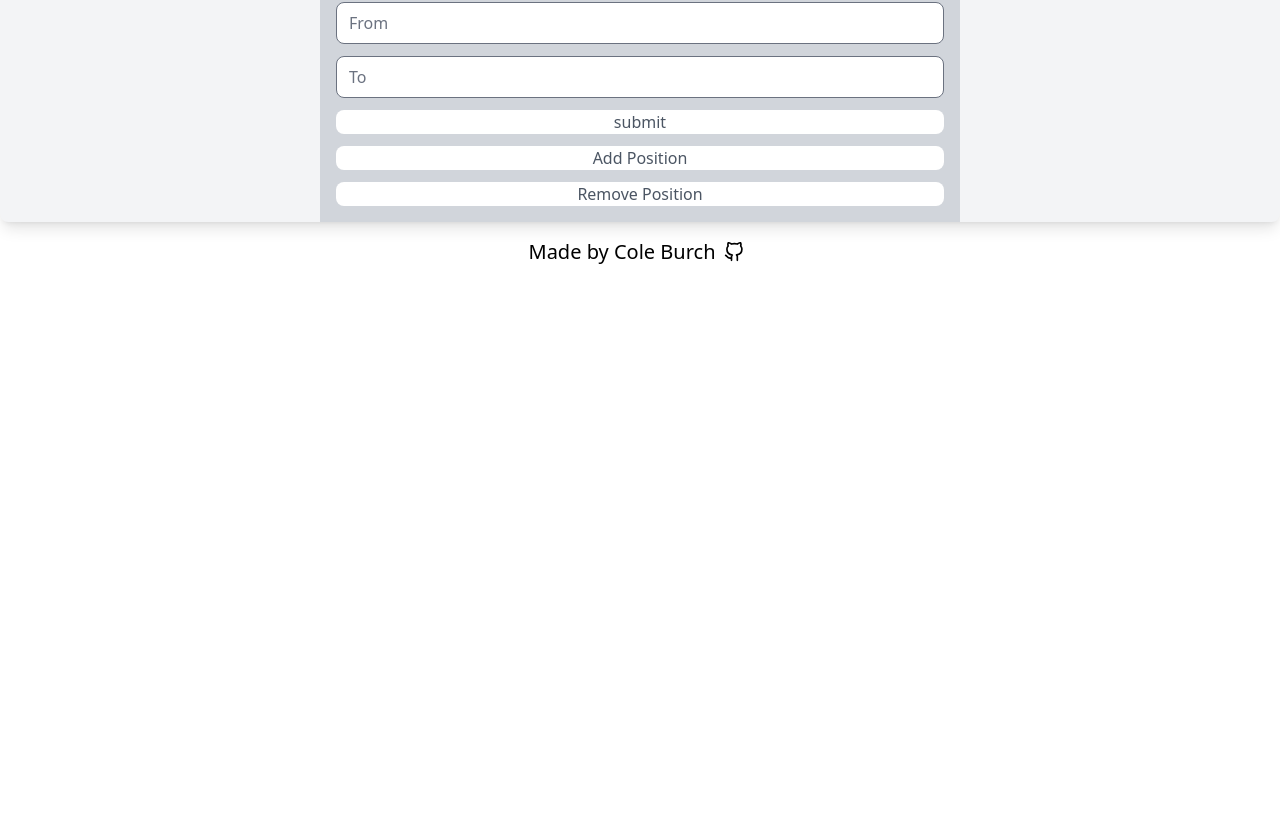
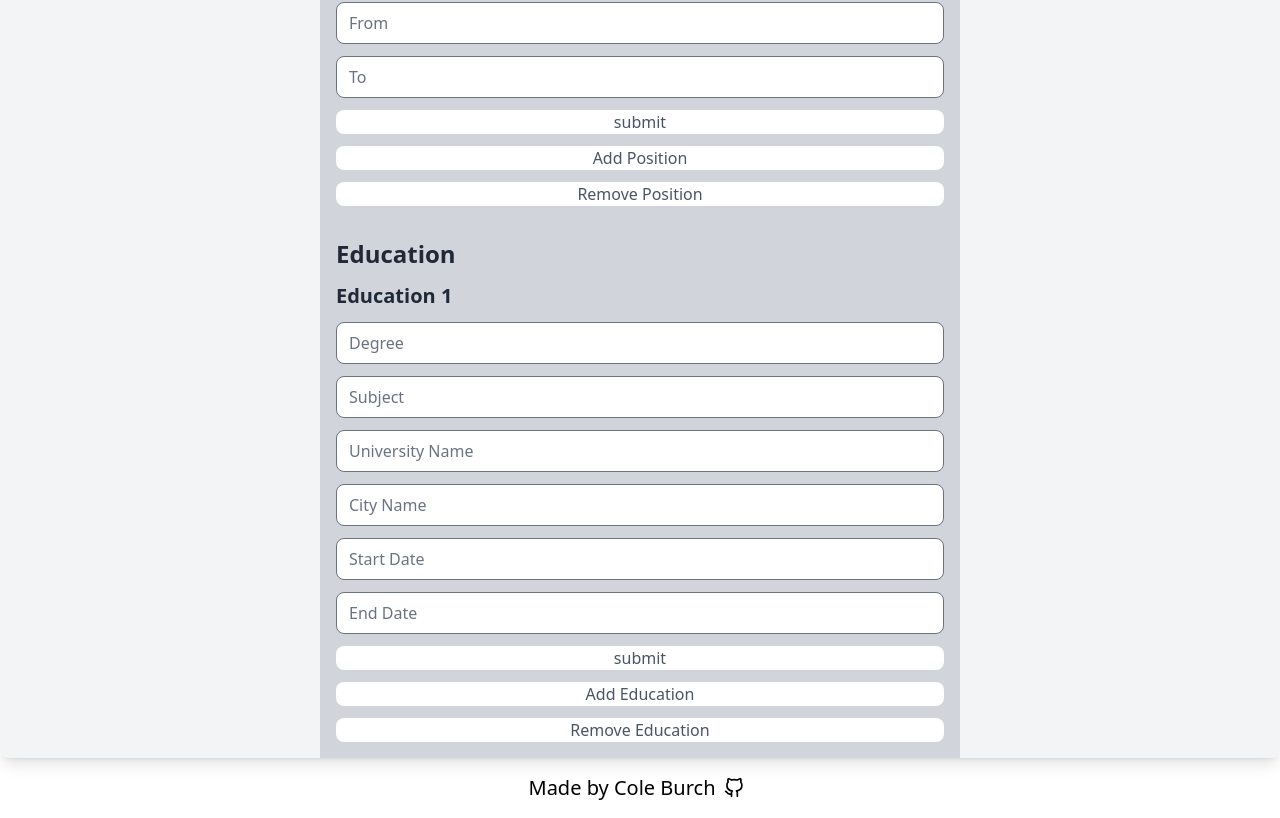
Before and after one commit to ColeBurch/odin-cv, a React app: page / in a window 1280 px wide. Shown: the part 690-1508 px from the top of the page. Before the commit the page ends 972 px from the top, so only its background shows below. Built offline with nearby package versions, Linux system fonts and the light colour scheme; the HTML template or start-up script is replaced by a standard one.

Commit message:
Pass EducationForm info to CV

```diff
--- a/src/components/CV.tsx
+++ b/src/components/CV.tsx
@@ -10,6 +10,16 @@ type ExperienceInfo = {
   endingYear?: number;
 };
 
+type EducationInfo = {
+  ID?: number;
+  degree?: string;
+  subject?: string;
+  universityName?: string;
+  cityName?: string;
+  startDate?: number;
+  endDate?: number;
+};
+
 type CVInfo = {
   personalInfo: {
     firstName: string;
@@ -19,6 +29,7 @@ type CVInfo = {
     email: string;
   };
   ExperienceInfoArray: Array<ExperienceInfo>;
+  EducationInfoArray: Array<EducationInfo>;
 };
 
 type CVState = {};
@@ -43,6 +54,11 @@ class CV extends Component<CVInfo, CVState> {
             <div>{Experience.position}</div>
           ))}
         </div>
+        <div>
+          {this.props.EducationInfoArray.map((education) => (
+            <div>{education.degree}</div>
+          ))}
+        </div>
       </div>
     );
   }
--- a/src/components/EducationForm.tsx
+++ b/src/components/EducationForm.tsx
@@ -78,6 +78,9 @@ const EducationForm = (props: ExperienceFormProps) => {
         onChange={(e) => setEndDate(Number(e.target.value))}
         className="rounded-lg"
       />
+      <button type="submit" className="bg-white rounded-lg">
+        submit
+      </button>
     </form>
   );
 };
--- /dev/null
+++ b/src/components/EducationFormHandler.tsx
@@ -0,0 +1,110 @@
+import * as React from "react";
+import { useState, useEffect } from "react";
+import EducationForm from "./EducationForm";
+
+type EducationFormHandlerProps = {
+  passEducationInfo: Function;
+};
+
+type EducationObject = {
+  ID?: number;
+  degree?: string;
+  subject?: string;
+  universityName?: string;
+  cityName?: string;
+  startDate?: number;
+  endDate?: number;
+};
+
+const EducationFormHandler = (props: EducationFormHandlerProps) => {
+  const [educationInfoArray, setEducationInfoArray] = useState<
+    EducationObject[] | null
+  >([]);
+  const [educationArray, setEducationArray] = useState<Array<number> | null>([
+    1,
+  ]);
+  const [educationCount, setEducationCount] = useState<number>(2);
+
+  useEffect(() => {
+    props.passEducationInfo(educationInfoArray);
+  }, [educationInfoArray]);
+
+  const getEducationInfo = (
+    ID: number,
+    degree: string,
+    subject: string,
+    universityName: string,
+    cityName: string,
+    startDate: number,
+    endDate: number
+  ) => {
+    const educationInfo = {
+      ID,
+      degree,
+      subject,
+      universityName,
+      cityName,
+      startDate,
+      endDate,
+    };
+    let check: boolean = educationInfoArray.some(
+      (education) => education.ID === educationInfo.ID
+    );
+    if (check === false) {
+      setEducationInfoArray(
+        [...educationInfoArray, educationInfo].sort(function (a, b) {
+          return a.ID - b.ID;
+        })
+      );
+    } else {
+      setEducationInfoArray(
+        [
+          ...educationInfoArray.filter((education) => education.ID !== ID),
+          educationInfo,
+        ].sort(function (a, b) {
+          return a.ID - b.ID;
+        })
+      );
+    }
+  };
+
+  function addEducation() {
+    setEducationArray([...educationArray, educationCount]);
+    setEducationCount((prevEducationCount) => prevEducationCount + 1);
+  }
+
+  function removeEducation() {
+    setEducationArray([
+      ...educationArray.filter((education) => education !== educationCount - 1),
+    ]);
+    setEducationInfoArray([
+      ...educationInfoArray.filter(
+        (education) => education.ID !== educationCount - 1
+      ),
+    ]);
+    if (educationCount > 1) {
+      setEducationCount((prevEducationCount) => prevEducationCount - 1);
+    }
+  }
+
+  return (
+    <div className="flex flex-col flex-grow box-border w-1/2 p-4 gap-3 bg-gray-300">
+      <h2 className="text-2xl font-bold text-gray-800">Education</h2>
+      {educationArray.map((id) => (
+        <EducationForm
+          key={id}
+          IDProp={id}
+          getEducationInfo={getEducationInfo}
+        />
+      ))}
+      <button onClick={addEducation} className="bg-white rounded-lg">
+        Add Education
+      </button>
+      <button onClick={removeEducation} className="bg-white rounded-lg">
+        Remove Education
+      </button>
+    </div>
+  );
+};
+
+export default EducationFormHandler;
--- a/src/components/ExperienceFormHandler.tsx
+++ b/src/components/ExperienceFormHandler.tsx
@@ -76,6 +76,11 @@ const ExperienceFormHandler = (props: ExperienceFormHandlerProps) => {
         (Experience) => Experience !== experienceCount - 1
       ),
     ]);
+    setExperienceInfoArray([
+      ...ExperienceInfoArray.filter(
+        (experience) => experience.ID !== experienceCount - 1
+      ),
+    ]);
     if (experienceCount > 1) {
       setExperienceCount((prevExperienceCount) => prevExperienceCount - 1);
     }
--- a/src/components/MainBox.tsx
+++ b/src/components/MainBox.tsx
@@ -2,6 +2,7 @@ import * as React from "react";
 import { Component } from "react";
 import PersonalInfoForm from "./PersonalInfoForm";
 import ExperienceFormHandler from "./ExperienceFormHandler";
+import EducationFormHandler from "./EducationFormHandler";
 import CV from "./CV";
 
 type ExperienceInfo = {
@@ -11,6 +12,16 @@ type ExperienceInfo = {
   city?: string;
   beginningYear?: number;
   endingYear?: number;
+};
+
+type EducationInfo = {
+  ID?: number;
+  degree?: string;
+  subject?: string;
+  universityName?: string;
+  cityName?: string;
+  startDate?: number;
+  endDate?: number;
 };
 
 type MainBoxProps = {};
@@ -24,6 +35,7 @@ type MainBoxState = {
     email: string;
   };
   ExperienceInfoArray: Array<ExperienceInfo | null>;
+  EducationInfoArray: Array<EducationInfo | null>;
 };
 
 class MainBox extends Component<MainBoxProps, MainBoxState> {
@@ -39,9 +51,11 @@ class MainBox extends Component<MainBoxProps, MainBoxState> {
         email: "",
       },
       ExperienceInfoArray: [],
+      EducationInfoArray: [],
     };
 
     this.getPersonalInfo = this.getPersonalInfo.bind(this);
+    this.passExperienceInfo = this.passExperienceInfo.bind(this);
     this.passExperienceInfo = this.passExperienceInfo.bind(this);
   }
 
@@ -69,14 +83,22 @@ class MainBox extends Component<MainBoxProps, MainBoxState> {
     });
   };
 
+  passEducationInfo = (EducationInfo: Array<EducationInfo | null>) => {
+    this.setState({
+      EducationInfoArray: EducationInfo,
+    });
+  };
+
   render() {
     return (
       <div className="flex flex-col flex-grow bg-gray-100 rounded-lg shadow-lg overflow-hidden min-h-screen items-center">
         <PersonalInfoForm getPersonalInfo={this.getPersonalInfo} />
         <ExperienceFormHandler passExperienceInfo={this.passExperienceInfo} />
+        <EducationFormHandler passEducationInfo={this.passEducationInfo} />
         <CV
           personalInfo={this.state.personalInfo}
           ExperienceInfoArray={this.state.ExperienceInfoArray}
+          EducationInfoArray={this.state.EducationInfoArray}
         />
       </div>
     );
```
